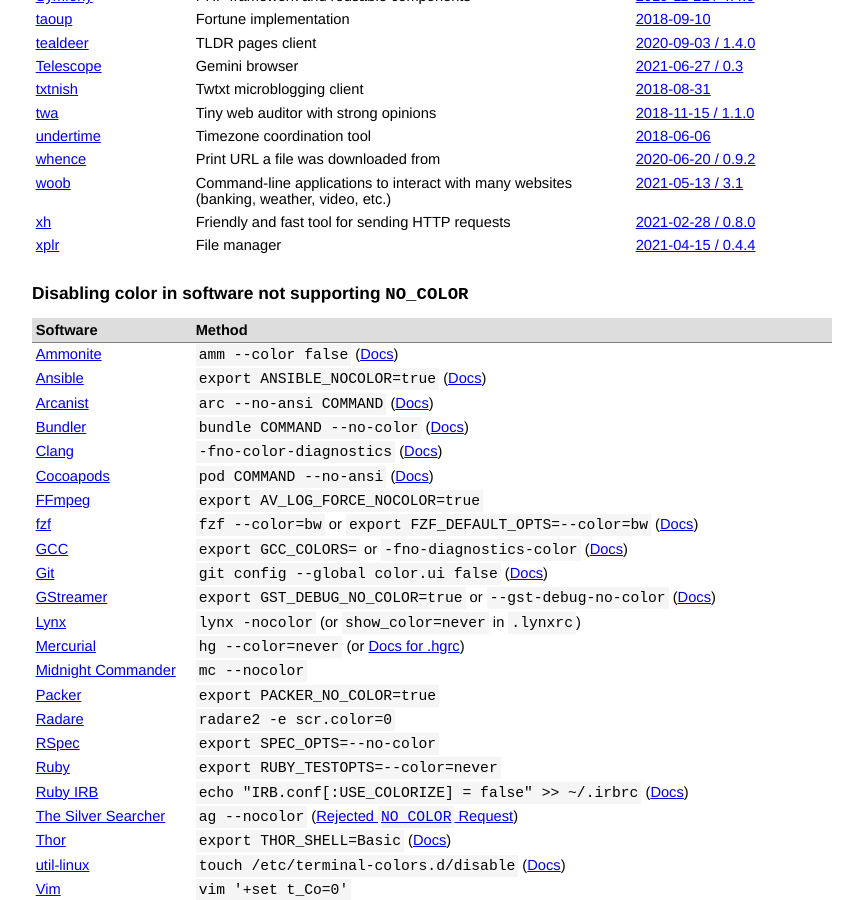
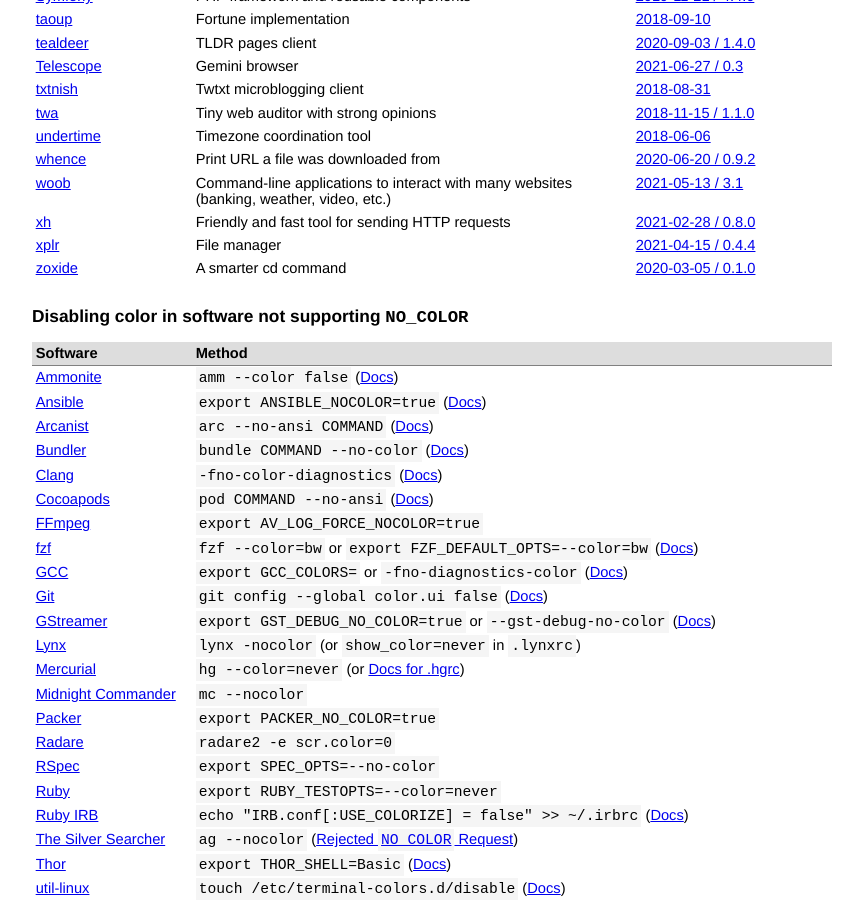
Before and after one commit to jcs/no_color, a Jekyll site: the page built from index.md, in a window 1280 px wide and 900 px high, scrolled down 3065 px. Shown: the whole window, without its empty margins (208-1071 px from the left). Built offline with Jekyll 4.4.1, drawn with Linux system fonts in a browser that asks for light colours; our own code applies the rules of GitHub Pages for plain Markdown files.

Commit message:
Add zoxide (#130)

```diff
--- a/index.md
+++ b/index.md
@@ -174,6 +174,7 @@ color via `NO_COLOR`.
 | [woob](https://woob.tech) | Command-line applications to interact with many websites (banking, weather, video, etc.) | [2021-05-13 / 3.1](https://gitlab.com/woob/woob/-/commit/f6b446ba5af7bd80f2795330facc9841740c7076) |
 | [xh](https://github.com/ducaale/xh) | Friendly and fast tool for sending HTTP requests | [2021-02-28 / 0.8.0](https://github.com/ducaale/xh/releases/tag/v0.8.0) |
 | [xplr](https://github.com/sayanarijit/xplr) | File manager | [2021-04-15 / 0.4.4](https://github.com/sayanarijit/xplr/releases/tag/v0.4.4) |
+| [zoxide](https://github.com/ajeetdsouza/zoxide) | A smarter cd command | [2020-03-05 / 0.1.0](https://github.com/ajeetdsouza/zoxide/releases/tag/v0.1.0) |
 {: rules="groups"}
 
 ## Disabling color in software not supporting `NO_COLOR`
```
